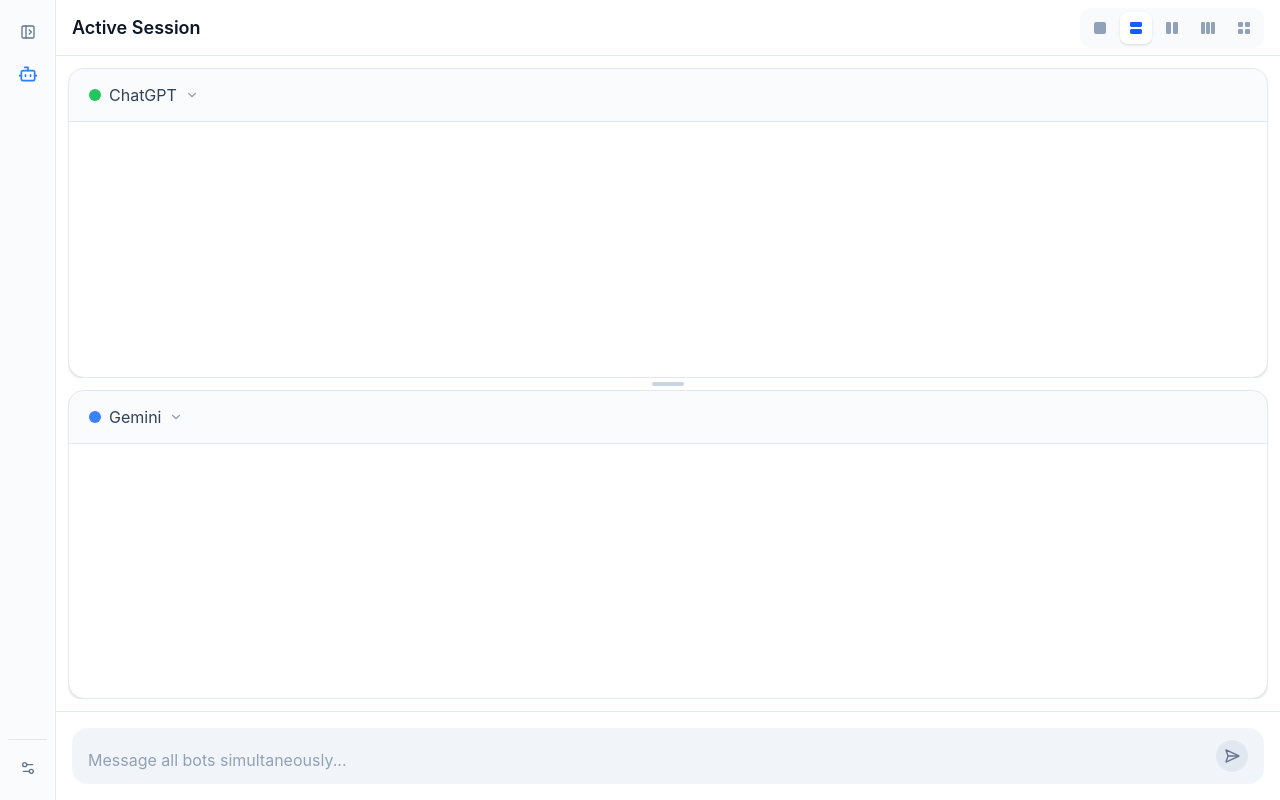
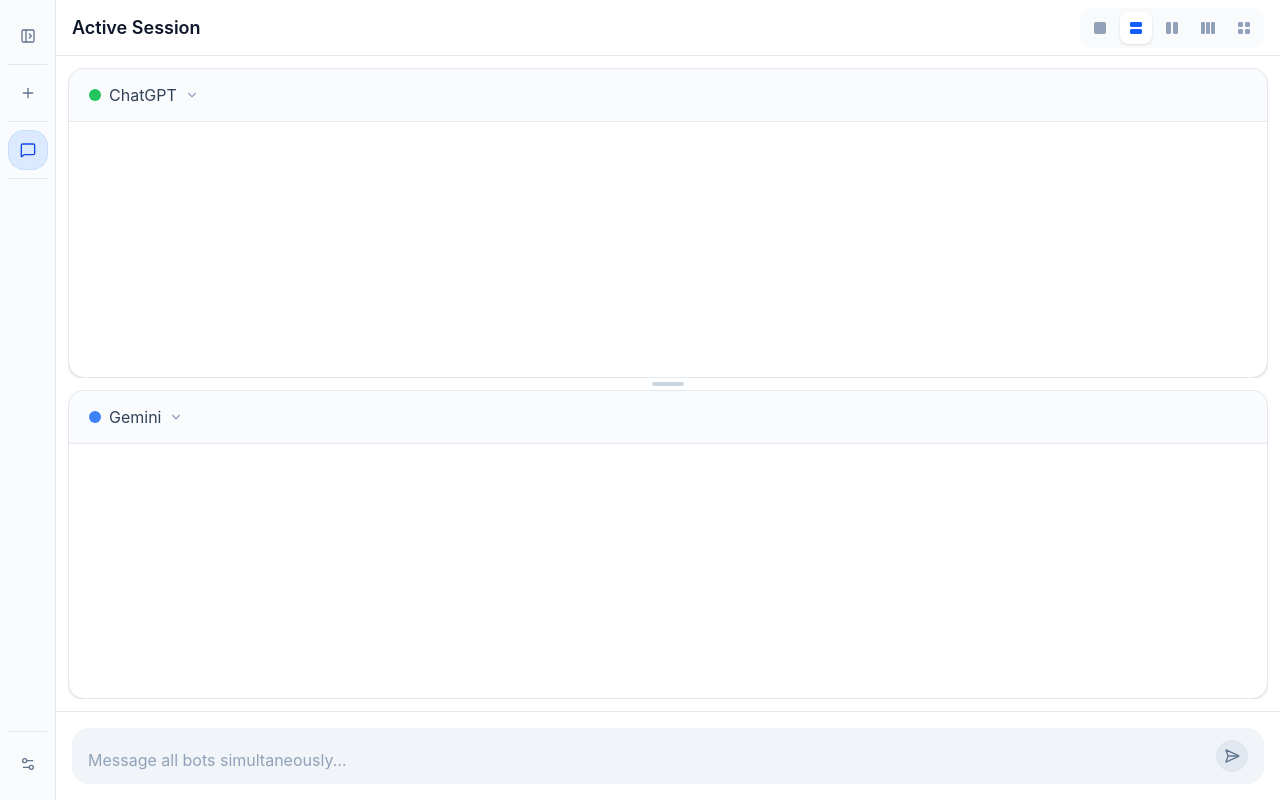
Before and after one commit to starwingChen/easyChat, a React (Vite) app: page / in a window 1280 px wide. Both pictures are taken after a click on the button 165 px from the left and 32 px from the top of the page. Built offline with nearby package versions, Linux system fonts and the light colour scheme.

Commit message:
feat: 侧边栏收起时 UI

```diff
--- a/src/components/app/SidePanelShell.tsx
+++ b/src/components/app/SidePanelShell.tsx
@@ -1,9 +1,10 @@
-import { Bot, PanelLeftOpen, Settings2 } from 'lucide-react';
+import { Clock3, MessageSquare, PanelLeftOpen, Plus, Settings2 } from 'lucide-react';
 import { useState } from 'react';
 
 import { useI18n } from '../../i18n';
 import { selectDisabledHistoryLayouts } from '../../store/selectors';
 import { useAppState } from '../../store/AppStateContext';
+import { CollapsedSidebarItem } from '../sidebar/CollapsedSidebarItem';
 import { SessionSidebar } from '../sidebar/SessionSidebar';
 import { SidebarSettingsDialog } from '../sidebar/SidebarSettingsDialog';
 import { ChatWorkspace } from '../chat/ChatWorkspace';
@@ -34,6 +35,7 @@
   } = useAppState();
   const { t } = useI18n();
   const disabledHistoryLayouts = selectDisabledHistoryLayouts(state);
+  const collapsedHistorySnapshots = state.historySnapshots.slice(0, 10);
   const currentViewBotOptions =
     state.currentView.mode === 'history'
       ? (() => {
@@ -63,29 +65,44 @@
         />
       ) : (
         <>
-          <aside className="flex w-14 shrink-0 flex-col items-center border-r border-slate-200 bg-slate-50/80 py-4">
-            <button
-              aria-label={t('sidebar.expand')}
-              className="rounded-xl p-2 text-slate-500 transition hover:bg-slate-200 hover:text-slate-900"
-              onClick={toggleSidebar}
-              type="button"
-            >
-              <PanelLeftOpen className="h-4 w-4" />
-            </button>
-            <Bot className="mt-4 h-5 w-5 text-blue-500" />
+          <aside className="flex w-14 shrink-0 flex-col overflow-x-hidden border-r border-slate-200 bg-slate-50/80 py-4">
+            <div className="flex min-h-0 flex-1 flex-col px-2">
+              <div className="flex flex-col items-center gap-2">
+                <CollapsedSidebarItem icon={PanelLeftOpen} label={t('sidebar.expand')} onClick={toggleSidebar} />
+                <div className="h-px w-full bg-slate-200" data-testid="collapsed-sidebar-section-divider" />
+                <CollapsedSidebarItem icon={Plus} label={t('sidebar.newSession')} onClick={createNewSession} />
+                <div className="h-px w-full bg-slate-200" data-testid="collapsed-sidebar-section-divider" />
+                <CollapsedSidebarItem
+                  icon={MessageSquare}
+                  isActive={state.currentView.mode === 'active'}
+                  label={t('sidebar.activeSession')}
+                  onClick={() => selectView({ mode: 'active', sessionId: 'session-active' })}
+                />
+                <div className="h-px w-full bg-slate-200" data-testid="collapsed-sidebar-section-divider" />
+              </div>
+              <div className="mt-2 flex min-h-0 flex-1 flex-col items-center gap-2 overflow-y-auto overflow-x-hidden pb-3">
+                {collapsedHistorySnapshots.map((snapshot) => (
+                  <CollapsedSidebarItem
+                    icon={Clock3}
+                    isActive={state.currentView.mode === 'history' && state.currentView.sessionId === snapshot.id}
+                    key={snapshot.id}
+                    label={snapshot.title}
+                    onClick={() => selectView({ mode: 'history', sessionId: snapshot.id })}
+                    title={snapshot.title}
+                  />
+                ))}
+              </div>
+            </div>
             <div className="mt-auto flex w-full flex-col items-center px-2">
               <div
                 className="mb-3 h-px w-full bg-slate-200"
                 data-testid="collapsed-sidebar-settings-divider"
               />
-              <button
-                aria-label={t('sidebar.settings.open')}
-                className="rounded-2xl p-2 text-slate-500 transition hover:bg-slate-200 hover:text-slate-900"
+              <CollapsedSidebarItem
+                icon={Settings2}
+                label={t('sidebar.settings.open')}
                 onClick={() => setIsCollapsedSettingsOpen(true)}
-                type="button"
-              >
-                <Settings2 className="h-4 w-4" />
-              </button>
+              />
             </div>
           </aside>
           <SidebarSettingsDialog
--- /dev/null
+++ b/src/components/sidebar/CollapsedSidebarItem.tsx
@@ -0,0 +1,34 @@
+import type { LucideIcon } from 'lucide-react';
+
+interface CollapsedSidebarItemProps {
+  icon: LucideIcon;
+  isActive?: boolean;
+  label: string;
+  onClick: () => void;
+  title?: string;
+}
+
+export function CollapsedSidebarItem({
+  icon: Icon,
+  isActive = false,
+  label,
+  onClick,
+  title,
+}: CollapsedSidebarItemProps) {
+  return (
+    <button
+      aria-current={isActive ? 'page' : undefined}
+      aria-label={label}
+      className={`flex h-10 w-10 items-center justify-center rounded-2xl transition ${
+        isActive
+          ? 'bg-blue-100 text-blue-700 shadow-[inset_0_0_0_1px_rgba(59,130,246,0.12)]'
+          : 'text-slate-500 hover:bg-slate-200 hover:text-slate-900'
+      }`}
+      onClick={onClick}
+      title={title ?? label}
+      type="button"
+    >
+      <Icon className="h-4 w-4" />
+    </button>
+  );
+}
```
Also changed, not shown: 1 other file (tests, documents, lock files or other folders).
